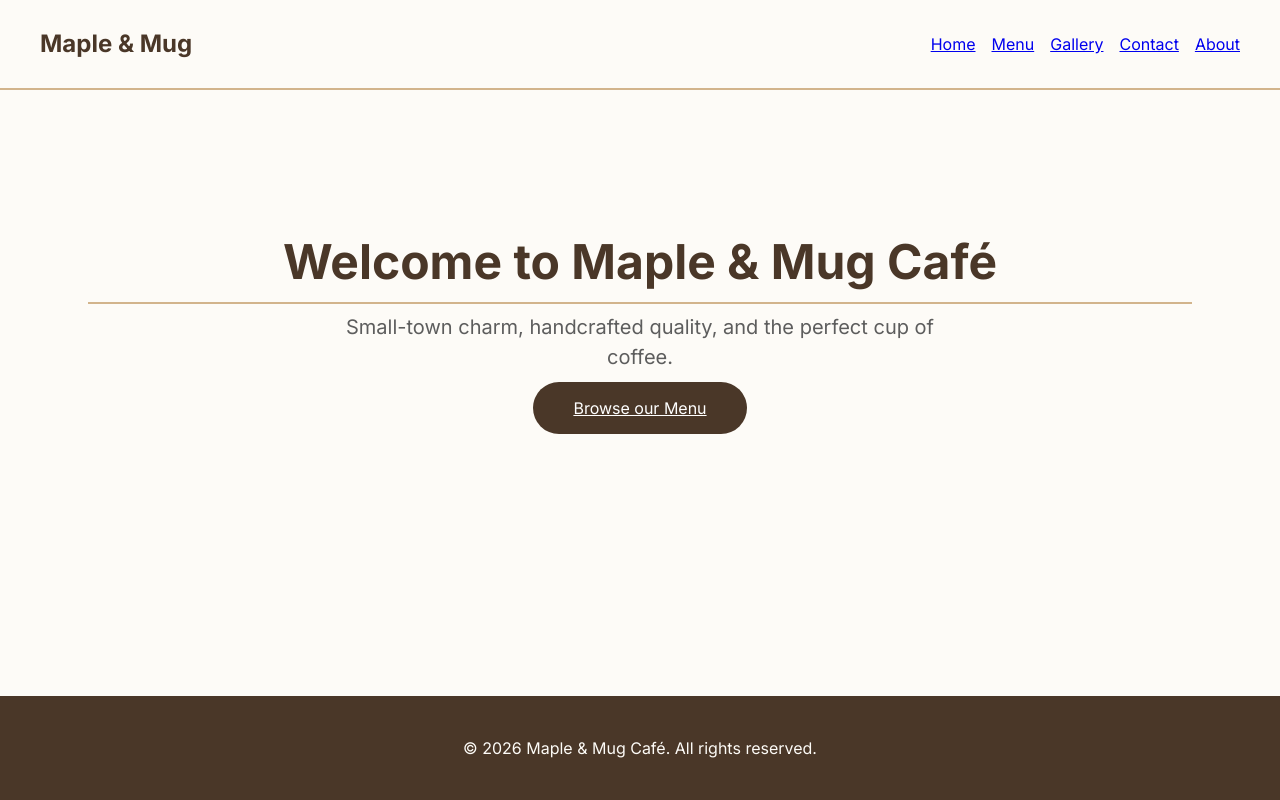
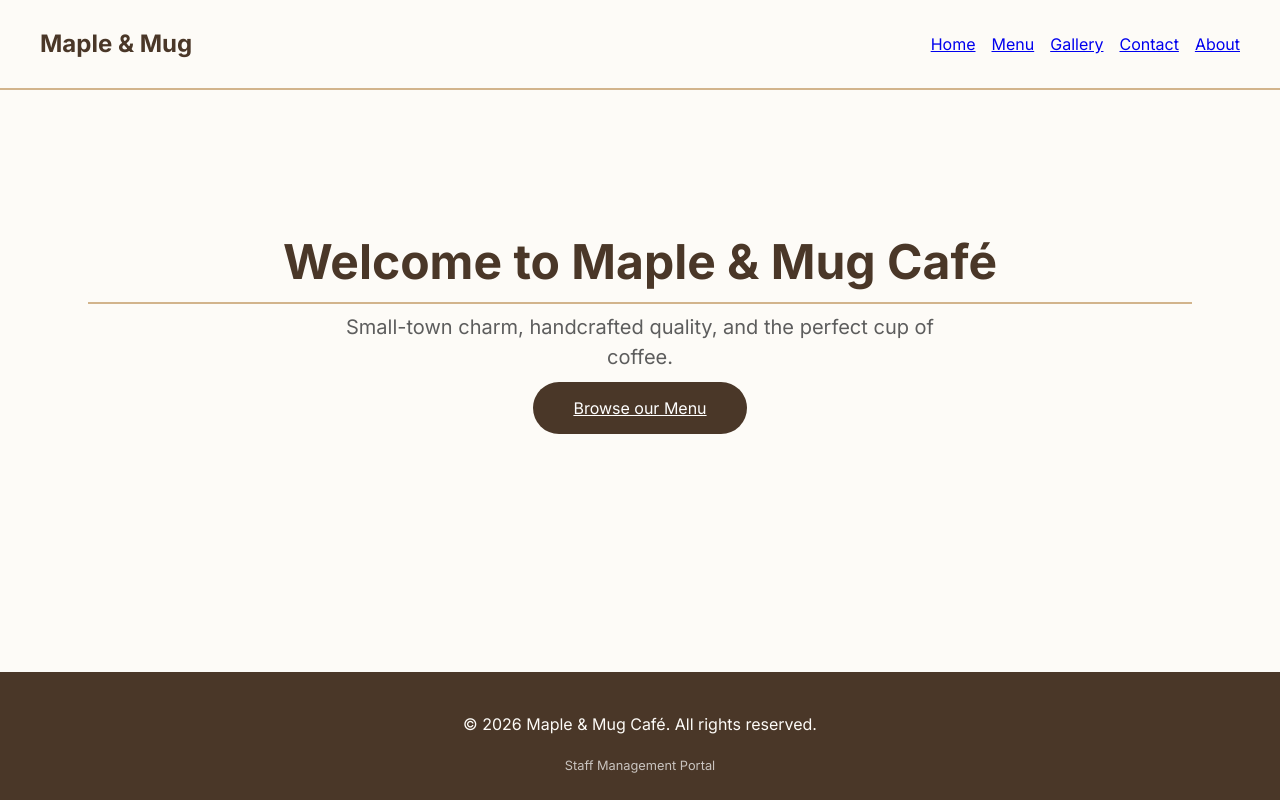
Before and after one commit to firdos9/maple-and-mug-cafe, a React (Vite) app: page / in a window 1280 px wide. Built offline with nearby package versions, Linux system fonts and the light colour scheme.

Commit message:
docs: add staff portal link to footer and update access instructions

```diff
--- a/src/components/Footer.jsx
+++ b/src/components/Footer.jsx
@@ -1,9 +1,24 @@
+import { Link } from "react-router-dom";
+
 const Footer = () => {
   return (
     <footer className="footer">
       <p>
         &copy; {new Date().getFullYear()} Maple & Mug Café. All rights reserved.
       </p>
+      <div style={{ marginTop: "10px" }}>
+        <Link
+          to="/admin"
+          style={{
+            color: "white",
+            textDecoration: "none",
+            fontSize: "0.8rem",
+            opacity: "0.7",
+          }}
+        >
+          Staff Management Portal
+        </Link>
+      </div>
     </footer>
   );
 };
```
